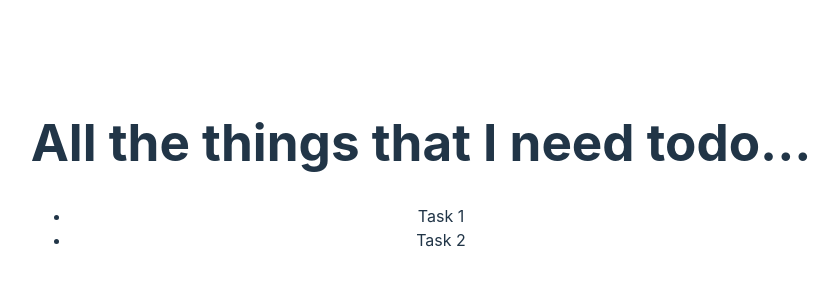
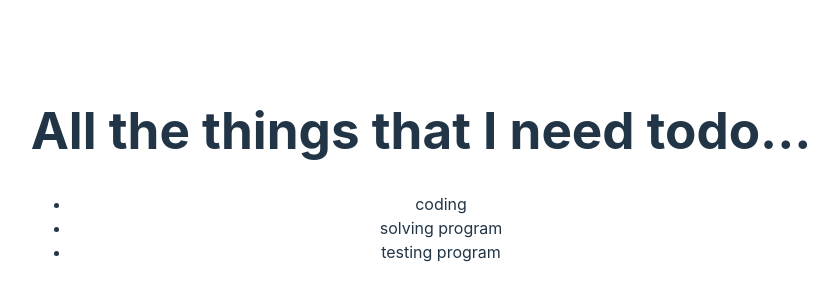
Before and after one commit to GitHubOshin/ts-react, a React (Vite) app: page / in a window 1280 px wide. Shown: the part 226-526 px from the top of the page, without its empty margins (219-1057 px from the left). Built offline with nearby package versions, Linux system fonts and the light colour scheme.

Commit message:
Show list

```diff
--- a/src/components/TaskList.tsx
+++ b/src/components/TaskList.tsx
@@ -9,8 +9,9 @@ function TaskList(props: TaskListProp): JSX.Element {
     <>
       <h1>All the things that I need todo...</h1>
       <ul>
-        <li>Task 1</li>
-        <li>Task 2</li>
+        {props.items.map((elememt) => (
+          <li key={elememt.id}>{elememt.name}</li>
+        ))}
       </ul>
     </>
   )
```
